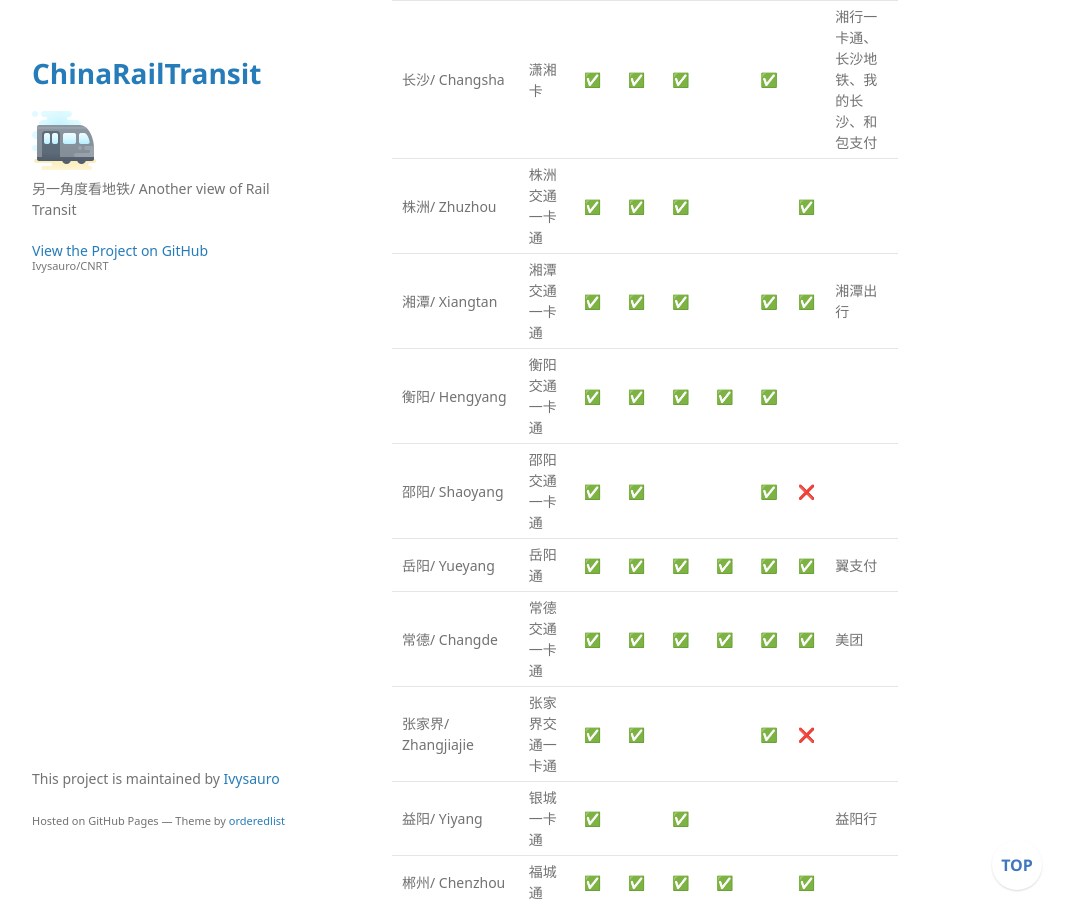
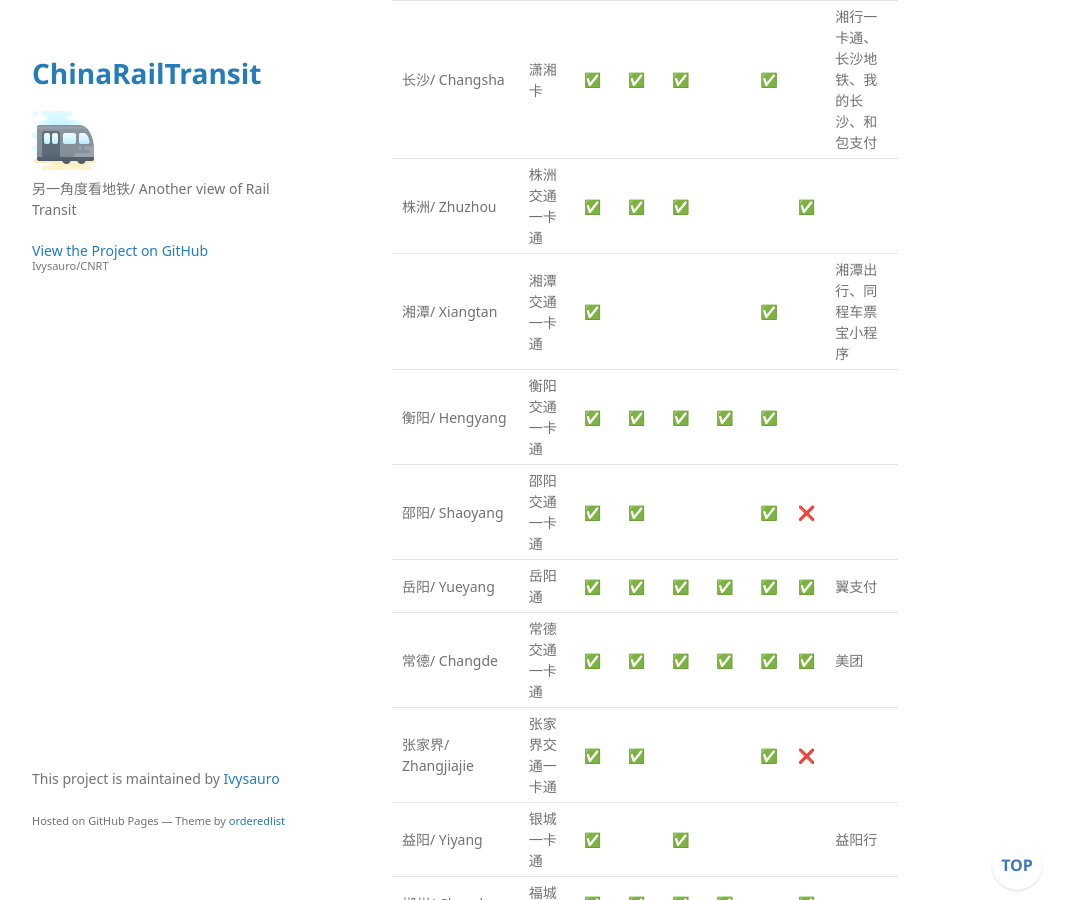
Before and after one commit to Ivysauro/CNRT, a Jekyll site: the page built from data/BusPay.md, in a window 1280 px wide and 900 px high, scrolled down 17566 px. Shown: the whole window, without its empty margins (178-1249 px from the left). Built offline with Jekyll 4.4.1, drawn with Linux system fonts in a browser that asks for light colours; some web fonts are replaced; our own code applies the rules of GitHub Pages for plain Markdown files; a script that is not in the unit is left out.

Commit message:
更新湘潭公交支付方式

```diff
--- a/data/BusPay.md
+++ b/data/BusPay.md
@@ -285,7 +285,7 @@
 | **湖南/ Hunan** | | <img src="https://raw.githubusercontent.com/Ivysauro/CNRT/master/images/T-Union.png" width="40" hegiht="40" alt="T-Union"/> | <img src="https://raw.githubusercontent.com/Ivysauro/CNRT/master/images/Unionpay NFC.png" width="40" hegiht="40" alt="Unionpay Quickpass"/> | <img src="https://raw.githubusercontent.com/Ivysauro/CNRT/master/images/Alipay.png" width="30" hegiht="30" alt="Alipay Transit QR Code"/> | <img src="https://raw.githubusercontent.com/Ivysauro/CNRT/master/images/WeChat Pay.png" width="25" hegiht="25" alt="WeChat Pay Transit QR Code"/> | <img src="https://raw.githubusercontent.com/Ivysauro/CNRT/master/images/Unionpay.png" width="25" hegiht="25" alt="Unionpay Transit QR Code"/> | <img src="https://raw.githubusercontent.com/Ivysauro/CNRT/master/images/Unionpay QR.png" width="40" hegiht="40" alt="Unionpay QR Code"/> | <img src="https://raw.githubusercontent.com/Ivysauro/CNRT/master/images/Bus.png" width="25" hegiht="25" alt="Transit QR Code of Additional Apps"/> |
 | 长沙/ Changsha | 潇湘卡 | ✅ | ✅ | ✅ | | ✅ | | 湘行一卡通、长沙地铁、我的长沙、和包支付 |
 | 株洲/ Zhuzhou | 株洲交通一卡通 | ✅ | ✅ | ✅ | | | ✅ | |
-| 湘潭/ Xiangtan | 湘潭交通一卡通 | ✅ | ✅ | ✅ | | ✅ | ✅ | 湘潭出行 |
+| 湘潭/ Xiangtan | 湘潭交通一卡通 | ✅ | |  | | ✅ |  | 湘潭出行、同程车票宝小程序 |
 | 衡阳/ Hengyang | 衡阳交通一卡通 | ✅ | ✅ | ✅ | ✅ | ✅ | | |
 | 邵阳/ Shaoyang | 邵阳交通一卡通 | ✅ | ✅ | | | ✅ | ❌ | |
 | 岳阳/ Yueyang | 岳阳通 | ✅ | ✅ | ✅ | ✅ | ✅ | ✅ | 翼支付 |
```
